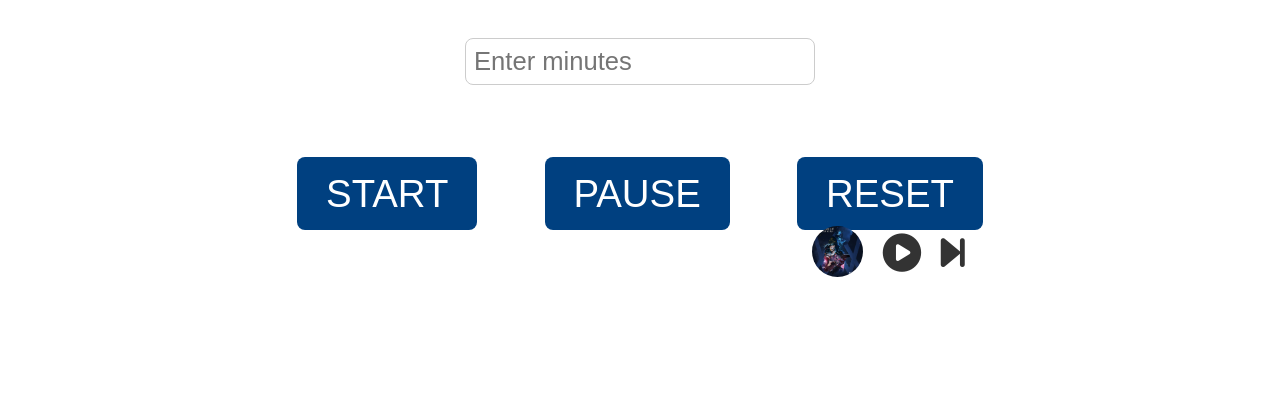
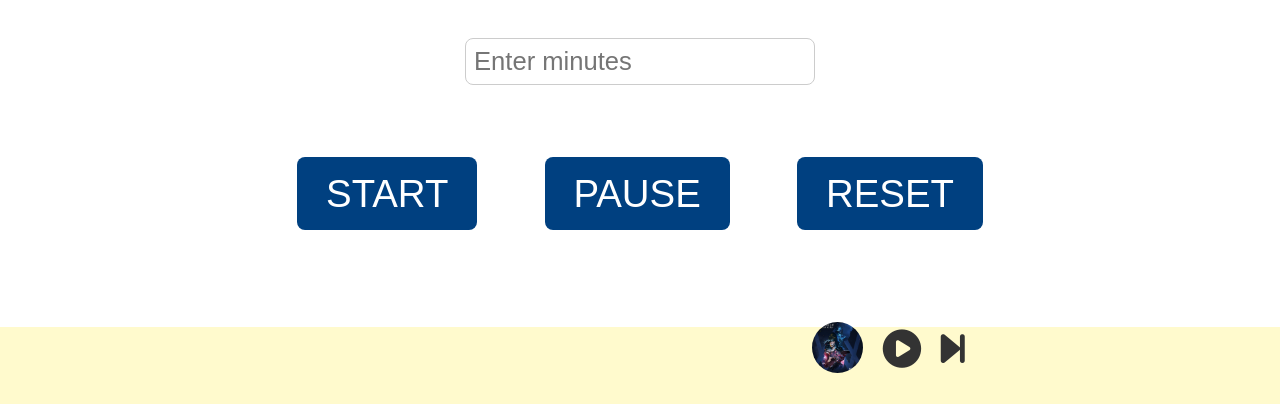
Before and after one commit to ShiHantian/Liming_Cup_score_board, a plain HTML site: page WEB_ver/timer/index.html in a window 1280 px wide. Shown: the part 396-800 px from the top of the page. Drawn offline with Linux system fonts and the light colour scheme.

Commit message:
change: improve style

```diff
--- a/WEB_ver/stat/style.css
+++ b/WEB_ver/stat/style.css
@@ -3,7 +3,7 @@ body {
     display: flex;
     justify-content: space-between;
     align-items: center;
-    height: 95vh;
+    height: 84.2vh;
     margin: 0;
     padding: 0;
     background: linear-gradient(to right, #ffcccc 50%, #ccccff 50%);
--- a/WEB_ver/timer/index.html
+++ b/WEB_ver/timer/index.html
@@ -28,6 +28,8 @@
 
     <script src="script.js"></script>
 
+    <div class="color-bar"></div>
+
     <audio id="alarmSound" src="src\electronic-alarm-clock.mp3" type="audio/mp3"></audio>
 
 </body>
--- a/WEB_ver/timer/style.css
+++ b/WEB_ver/timer/style.css
@@ -2,7 +2,6 @@ body {
     zoom: 80%; /* 初始缩放设置为80%, 以适应奇怪的vercel*/
 }
 body, html {
-    height: 100%;
     display: flex;
     justify-content: center;
     align-items: center;
@@ -52,9 +51,10 @@ button:hover {
 
 .player {
     position: absolute; /* 或者 position: absolute; 根据你的需求选择 */
-    bottom: 15vh;
+    bottom: 0vh;
     right: 30vw;
     text-align: center;
+    z-index: 2;
 }
 
 .cover {
@@ -112,3 +112,13 @@ button:hover {
 .play:hover i, .next:hover i {
     color: #666 !important; /* 悬停时改变图标颜色 */
 }
+
+.color-bar {
+    position: fixed; /* 固定位置，确保色条总是出现在页面底部 */
+    bottom: 0; /* 距离页面底部0 */
+    left: 0; /* 距离页面左侧0 */
+    width: 100%; /* 色条宽度占满整个页面宽度 */
+    height: 12vh; /* 色条的高度，根据需要调整 */
+    background-color: #FFFACD; /* 设置色条的背景颜色为淡黄色 */
+    z-index: 0; /* 控制图层顺序，数值越大，图层越靠上 */
+}
```
Also changed, not shown: WEB_ver/integrated.html (+5 -5 lines).
